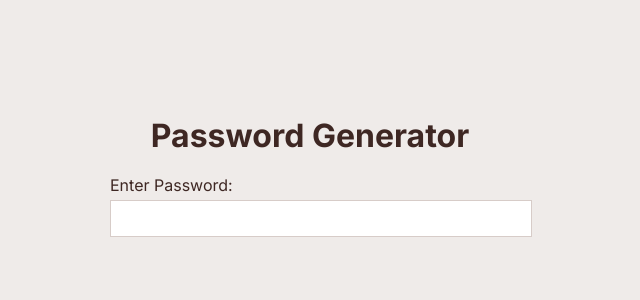
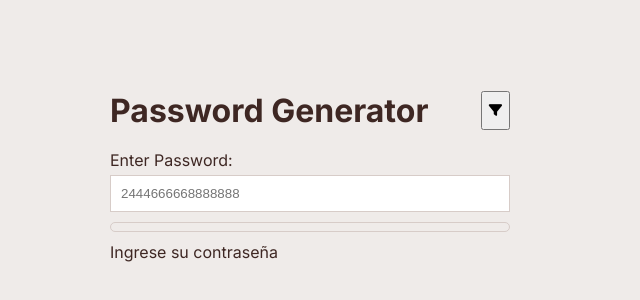
Before and after one commit to Maico-Zurbriggen/password_generator, a React (Vite) app: page / in a window 1280 px wide. Shown: the part 224-524 px from the top of the page, without its empty margins (330-970 px from the left). Built offline with nearby package versions, Linux system fonts and the light colour scheme.

Commit message:
Añadiendo interfaz para indicar el nivel de seguridad de la contraseña y ventana modal para seleccionar las configuraciones del generador de contraseñas y generar una contraseña

```diff
--- a/index.html
+++ b/index.html
@@ -8,6 +8,7 @@
     <link rel="preconnect" href="https://fonts.gstatic.com" crossorigin>
     <link href="https://fonts.googleapis.com/css2?family=Inter:ital,opsz,wght@0,14..32,100..900;1,14..32,100..900&family=Roboto+Mono:ital,wght@0,100..700;1,100..700&display=swap" rel="stylesheet">
     <title>Password Generator</title>
+    <link href="https://cdnjs.cloudflare.com/ajax/libs/font-awesome/6.0.0-beta3/css/all.min.css" rel="stylesheet">
   </head>
   <body>
     <div id="root"></div>
--- a/src/App.css
+++ b/src/App.css
@@ -1,9 +1,11 @@
+/*TITULO*/
 .title {
   font-family: var(--primary-font);
   color: var(--text);
   text-align: center;
 }
 
+/*CAMPO DE CONTRASEÑA*/
 .field {
   width: 100%;
   display: flex;
@@ -18,3 +20,18 @@
   padding: 10px;
   border: 1px solid var(--surface);
 }
+
+/*INDICADOR DE SEGURIDAD*/
+.indicator-security {
+  display: flex;
+  flex-direction: column;
+  justify-content: center;
+  gap: 10px;
+}
+
+.indicator-security-line {
+  width: 400px;
+  height: 10px;
+  border-radius: 10px;
+  border: 1px solid var(--surface);
+}
--- a/src/App.jsx
+++ b/src/App.jsx
@@ -1,5 +1,5 @@
 import './App.css'
-import { Field } from './components'
+import { Field, IndicatorSecurity, ModalGenerator } from './components'
 
 function App() {
 
@@ -7,9 +7,11 @@ function App() {
     <>
     <header>
       <h1 className='title'>Password Generator</h1>
+      <ModalGenerator />
     </header>
     <main>
-      <Field type="text" label="Enter Password:" name="password"/>
+      <Field type="password" label="Enter Password:" placeholder="2444666668888888" name="password"/>
+      <IndicatorSecurity />
     </main>
     </>
   )
--- /dev/null
+++ b/src/components/ConfigurationGenerator.jsx
@@ -0,0 +1,13 @@
+import { Field } from './Field';
+import { inputsConfigurationGenerator } from '../constants/inputsConfigurationGenerator';
+
+export const ConfigurationGenerator = ({ buttonText }) => {
+  return (
+    <form>
+      {inputsConfigurationGenerator.map(input => (
+        <Field key={input.name} type={input.type} placeholder={input.placeHolder} label={input.label} name={input.name} />
+      ))}
+      <button>{buttonText}</button>
+    </form>
+  );
+}
--- a/src/components/Field.jsx
+++ b/src/components/Field.jsx
@@ -1,8 +1,8 @@
-export const Field = ({ name, type, label }) => {
+export const Field = ({ name, type, label, placeholder }) => {
   return (
     <div className="field">
       <label htmlFor={name}>{label}</label>
-      <input type={type} name={name} id={name} className="field-input"/>
+      <input type={type} name={name} id={name} className="field-input" placeholder={placeholder}/>
     </div>
   );
 }
--- /dev/null
+++ b/src/components/IndicatorSecurity.jsx
@@ -0,0 +1,8 @@
+export const IndicatorSecurity = () => {
+  return (
+    <div className="indicator-security">
+      <div className="indicator-security-line"/>
+      <p className="indicator-security-text">Ingrese su contraseña</p>
+    </div>
+  )
+}
--- /dev/null
+++ b/src/components/ModalGenerator.jsx
@@ -0,0 +1,22 @@
+import { useRef } from "react";
+import { ConfigurationGenerator } from "./ConfigurationGenerator";
+
+export const ModalGenerator = () => {
+  const modalRef = useRef(null);
+
+  return (
+    <>
+      <button onClick={() => modalRef.current.showModal()}>
+        <i className="fa-solid fa-filter"></i>
+      </button>
+      <dialog ref={modalRef}>
+        <header>
+          <h1>Modal Generator</h1>
+        </header>
+        <main>
+          <ConfigurationGenerator buttonText="Generar"/>
+        </main>
+      </dialog>
+    </>
+  );
+};
--- a/src/components/index.js
+++ b/src/components/index.js
@@ -1 +1,4 @@
 export { Field } from './Field.jsx';
+export { IndicatorSecurity } from './IndicatorSecurity.jsx';
+export { ModalGenerator } from './ModalGenerator.jsx';
+export { ConfigurationGenerator } from './ConfigurationGenerator.jsx';
--- /dev/null
+++ b/src/constants/inputsConfigurationGenerator.js
@@ -0,0 +1,8 @@
+export const inputsConfigurationGenerator = [
+  {
+    type: "number",
+    name: "numberOfCharacters",
+    label: "Number of Characters",
+    placeHolder: "Enter the number of characters",
+  },
+]
--- a/src/index.css
+++ b/src/index.css
@@ -10,6 +10,11 @@
   --surface: #D7CCC8;
   --text: #3E2723;
   --text-light: #FFF;
+}
+
+/*GLOBAL*/
+*, *::before, *::after {
+  box-sizing: border-box;
 }
 
 body {
@@ -36,8 +41,19 @@ body {
 
 main {
   width: 100%;
+  display: flex;
+  flex-direction: column;
+  align-items: center;
+  justify-content: center;
+  gap: 10px;
 }
 
-h1, h2, h3, h4, h5, h6 {
+header {
+  width: 100%;
+  display: flex;
+  justify-content: space-between;
+}
+
+h1, h2, h3, h4, h5, h6, p {
   margin: 0;
 }
```
